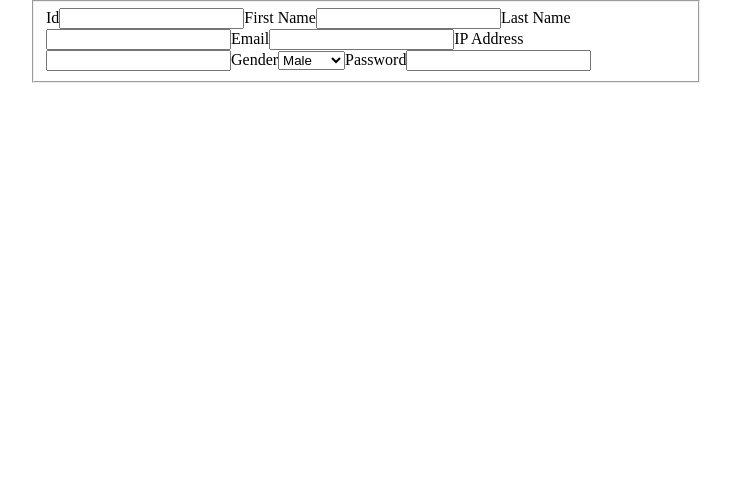
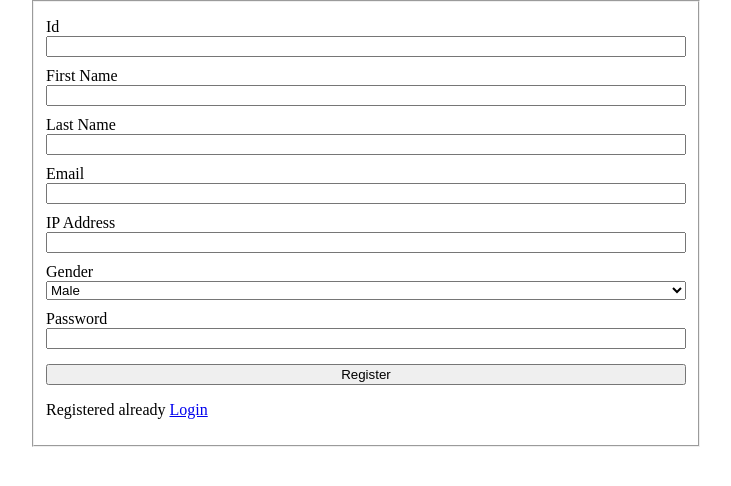
Before and after one commit to Nifix001/Demo-Stack, a React (Vite) app in the folder frontend/demo-stack/: page /register in a window 1280 px wide. Shown: the top 486 px of the page, without its empty margins (274-1005 px from the left). Built offline with nearby package versions, Linux system fonts and the light colour scheme.

Commit message:
New commit

```diff
--- a/frontend/demo-stack/src/index.css
+++ b/frontend/demo-stack/src/index.css
@@ -2,12 +2,30 @@ body {
     margin: auto;
 }
 
+
 .login{
     display: flex;
     flex-direction: column;
+    justify-content: center;
+}
+
+.register{
+    display: flex;
+    flex-direction: column;
+    justify-content: center;
+}
+
+.login label{
+    margin-top: 10px;
+}
+.register label{
+    margin-top: 10px;
 }
 
 fieldset{
     max-width: 50%;
     margin: auto;
 }
+button{
+    margin-top: 15px;
+}
--- a/frontend/demo-stack/src/pages/Register.jsx
+++ b/frontend/demo-stack/src/pages/Register.jsx
@@ -1,10 +1,10 @@
-import { Form } from "react-router-dom"
+import { Form, Link } from "react-router-dom"
 
 const Register = () => {
   return (
     <div>
       <fieldset>
-        <Form>
+        <Form className="register">
           <label>Id</label>
           <input type="number" required />
           <label>First Name</label>
@@ -22,7 +22,9 @@ const Register = () => {
           </select>
           <label>Password</label>
           <input type="password" required />
+          <button>Register</button>
         </Form>
+        <p>Registered already <Link to='/login' >Login</Link></p>
       </fieldset>
     </div>
   )
```
